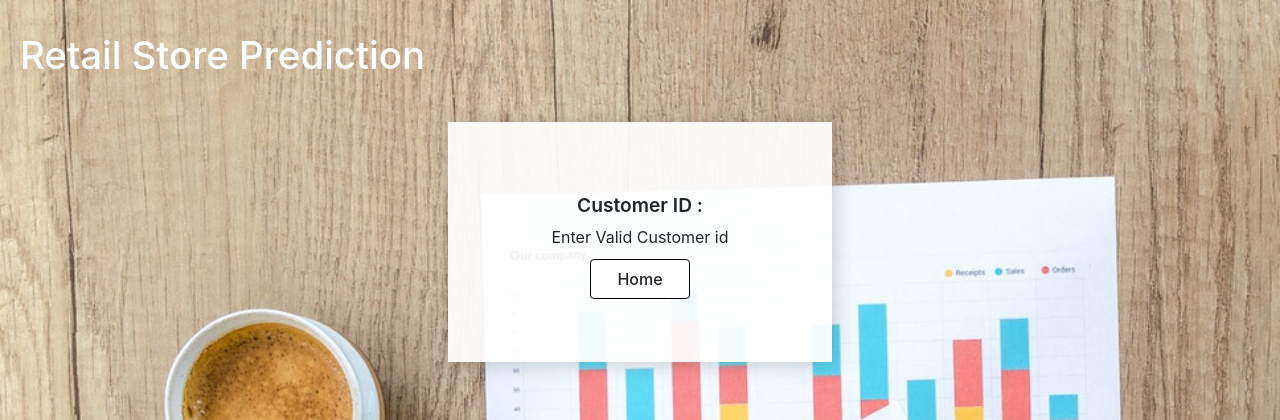
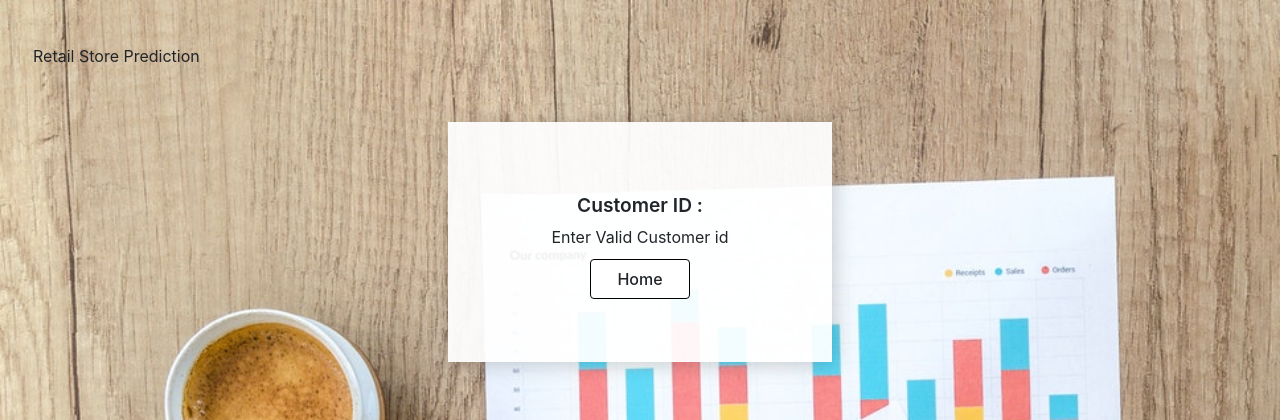
Before and after one commit to SurajNargide/Project-Retail-Store, a Flask app: page /back in a window 1280 px wide. Shown: the top 420 px of the page. Run offline with Flask 2, Linux system fonts and the light colour scheme.

Commit message:
Update back.html

```diff
--- a/templates/back.html
+++ b/templates/back.html
@@ -11,7 +11,9 @@
     <body>
          <main>
             <header>
-                <span>Retail Store Prediction</span>
+                <form action = "{{url_for('home')}}">
+                        <button class="btn"> Retail Store Prediction </button>
+                </form>
             </header>
 
              <section class="filter">
```
